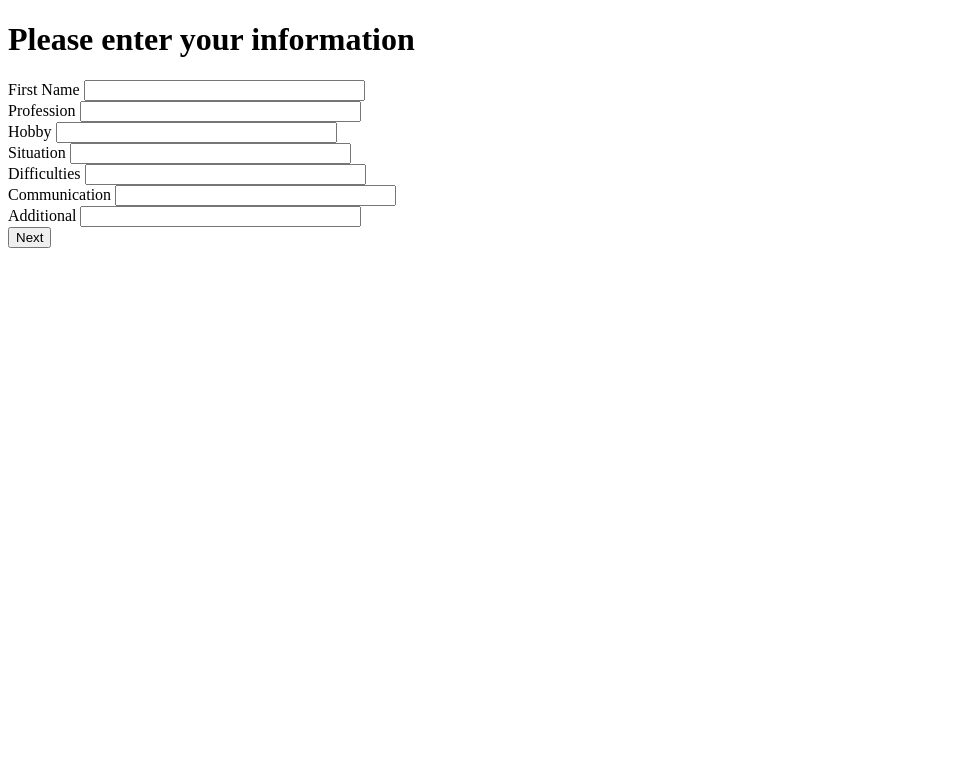
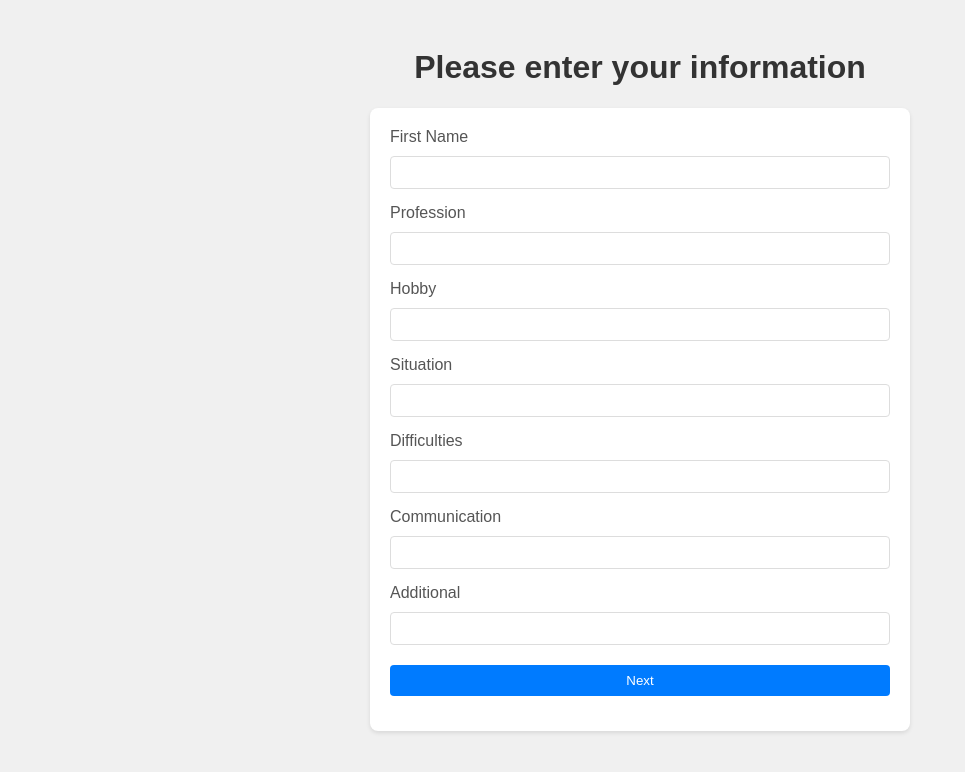
Before and after one commit to Gurstel/TAMID-Fall-2023, a Flask app: page /form in a window 1280 px wide. Shown: the top 772 px of the page, without its empty margins (0-965 px from the left). Run offline with Flask 3, Linux system fonts and the light colour scheme.

Commit message:
Styled css and fixed cards

```diff
--- a/app.py
+++ b/app.py
@@ -5,8 +5,8 @@ from flask_session import Session
 from create_card import create_card
 
 app = Flask(__name__)
-app.config['SECRET_KEY'] = 'mysecret'
-app.config['SESSION_TYPE'] = 'filesystem'  # Use filesystem-based sessions
+app.config["SECRET_KEY"] = "mysecret"
+app.config["SESSION_TYPE"] = "filesystem"  # Use filesystem-based sessions
 
 Session(app)
 
@@ -23,58 +23,63 @@ class InfoForm(FlaskForm):
     additional = StringField("Additional")
     submit = SubmitField("Next")
 
+
 # Form for background style selection
 
 
 class BackgroundForm(FlaskForm):
     background_style = SelectField(
         "Background Style",
-        choices=[('style1', 'Style 1'), ('style2', 'Style 2'),
-                 ('style3', 'Style 3')]  # Add your styles here
+        choices=[
+            ("style1", "Flowers"),
+            ("style2", "Red Carpet"),
+            ("style3", "Formal"),
+        ],  # Add your styles here
     )
     submit = SubmitField("Create Card")
 
 
-@app.route('/form', methods=['GET', 'POST'])
+@app.route("/form", methods=["GET", "POST"])
 def form():
     form = InfoForm()
     if form.validate_on_submit():
         # Save the form data to the session
-        session['form_data'] = {name: field.data for name,
-                                field in form._fields.items() if field.data}
-        return redirect(url_for('background'))
+        session["form_data"] = {
+            name: field.data for name, field in form._fields.items() if field.data
+        }
+        return redirect(url_for("background"))
 
-    return render_template('form.html', form=form)
+    return render_template("form.html", form=form)
 
 
-@app.route('/background', methods=['GET', 'POST'])
+@app.route("/background", methods=["GET", "POST"])
 def background():
     form = BackgroundForm()
     if form.validate_on_submit():
         # Retrieve the saved form data
-        form_data = session.get('form_data', {})
+        form_data = session.get("form_data", {})
         # Add the selected background style to the form data
-        form_data['background_style'] = form.background_style.data
+        form_data["background_style"] = form.background_style.data
         # Save the complete form data back to the session
-        session['form_data'] = form_data
+        session["form_data"] = form_data
         # Redirect to the image serving route
-        return redirect(url_for('create_card_route'))
-    return render_template('background_form.html', form=form)
+        return redirect(url_for("create_card_route"))
+    return render_template("background_form.html", form=form)
 
 
-@app.route('/create_card')
+@app.route("/create_card")
 def create_card_route():
-    form_data = session.get('form_data', {})
+    form_data = session.get("form_data", {})
     if form_data:
         image_io = create_card(**form_data)
-        return send_file(image_io, mimetype='image/png', as_attachment=False)
-    return 'No card information provided', 400
+        return send_file(image_io, mimetype="image/png", as_attachment=False)
+    return "No card information provided", 400
 
 
-@app.route('/')
+@app.route("/")
 def home():
-    return render_template('home.html')
+    return render_template("home.html")
 
 
-if __name__ == '__main__':
+if __name__ == "__main__":
     app.run(debug=True)
--- a/requirements.txt
+++ b/requirements.txt
@@ -17,4 +17,4 @@ SQLAlchemy==2.0.21
 typing_extensions==4.8.0
 Werkzeug==2.3.0
 WTForms==3.0.1
-gunicorn==19.7.1
+gunicorn==20.0.4
--- a/templates/form.html
+++ b/templates/form.html
@@ -1,35 +1,102 @@
+
 <!DOCTYPE html>
 <html lang="en">
 <head>
     <meta charset="UTF-8">
     <meta name="viewport" content="width=device-width, initial-scale=1.0">
     <title>User Information</title>
+    <style>
+        body {
+            font-family: 'Arial', sans-serif;
+            background-color: #f0f0f0;
+            padding: 20px;
+        }
+
+        h1 {
+            color: #333;
+            text-align: center;
+        }
+
+        form {
+            max-width: 500px;
+            margin: 0 auto;
+            background: #fff;
+            padding: 20px;
+            border-radius: 8px;
+            box-shadow: 0 2px 4px rgba(0, 0, 0, 0.1);
+        }
+
+        .form-group {
+            margin-bottom: 15px;
+        }
+
+        label {
+            display: block;
+            margin-bottom: 5px;
+            color: #555;
+        }
+
+        input[type="text"], input[type="submit"] {
+            width: 100%;
+            padding: 8px;
+            border: 1px solid #ddd;
+            border-radius: 4px;
+            box-sizing: border-box;
+            margin-top: 5px;
+        }
+
+        input[type="submit"] {
+            background-color: #007bff;
+            color: white;
+            border: none;
+            cursor: pointer;
+        }
+
+        input[type="submit"]:hover {
+            background-color: #0056b3;
+        }
+    </style>
 </head>
 <body>
     <h1>Please enter your information</h1>
     <form method="POST" action="{{ url_for('form') }}">
         {{ form.hidden_tag() }}
+
         <div class="form-group">
-            {{ form.name.label }} {{ form.name(size=32) }}
+            <label>{{ form.name.label }}</label>
+            {{ form.name(size=32) }}
         </div>
+
         <div class="form-group">
-            {{ form.profession.label }} {{ form.profession(size=32) }}
+            <label>{{ form.profession.label }}</label>
+            {{ form.profession(size=32) }}
         </div>
+
         <div class="form-group">
-            {{ form.hobby.label }} {{ form.hobby(size=32) }}
+            <label>{{ form.hobby.label }}</label>
+            {{ form.hobby(size=32) }}
         </div>
+
         <div class="form-group">
-            {{ form.situation.label }} {{ form.situation(size=32) }}
+            <label>{{ form.situation.label }}</label>
+            {{ form.situation(size=32) }}
         </div>
+
         <div class="form-group">
-            {{ form.difficulties.label }} {{ form.difficulties(size=32) }}
+            <label>{{ form.difficulties.label }}</label>
+            {{ form.difficulties(size=32) }}
         </div>
+
         <div class="form-group">
-            {{ form.communication.label }} {{ form.communication(size=32) }}
+            <label>{{ form.communication.label }}</label>
+            {{ form.communication(size=32) }}
         </div>
+
         <div class="form-group">
-            {{ form.additional.label }} {{ form.additional(size=32) }}
+            <label>{{ form.additional.label }}</label>
+            {{ form.additional(size=32) }}
         </div>
+
         <div class="form-group">
             {{ form.submit() }}
         </div>
```
Also changed, not shown: create_card.py (+82 -24 lines), templates/background_form.html (+55 -0 lines), templates/home.html (+36 -2 lines), templates/login.html (+47 -8 lines), style1.png, style2.png, style3.png, 1 other file.
